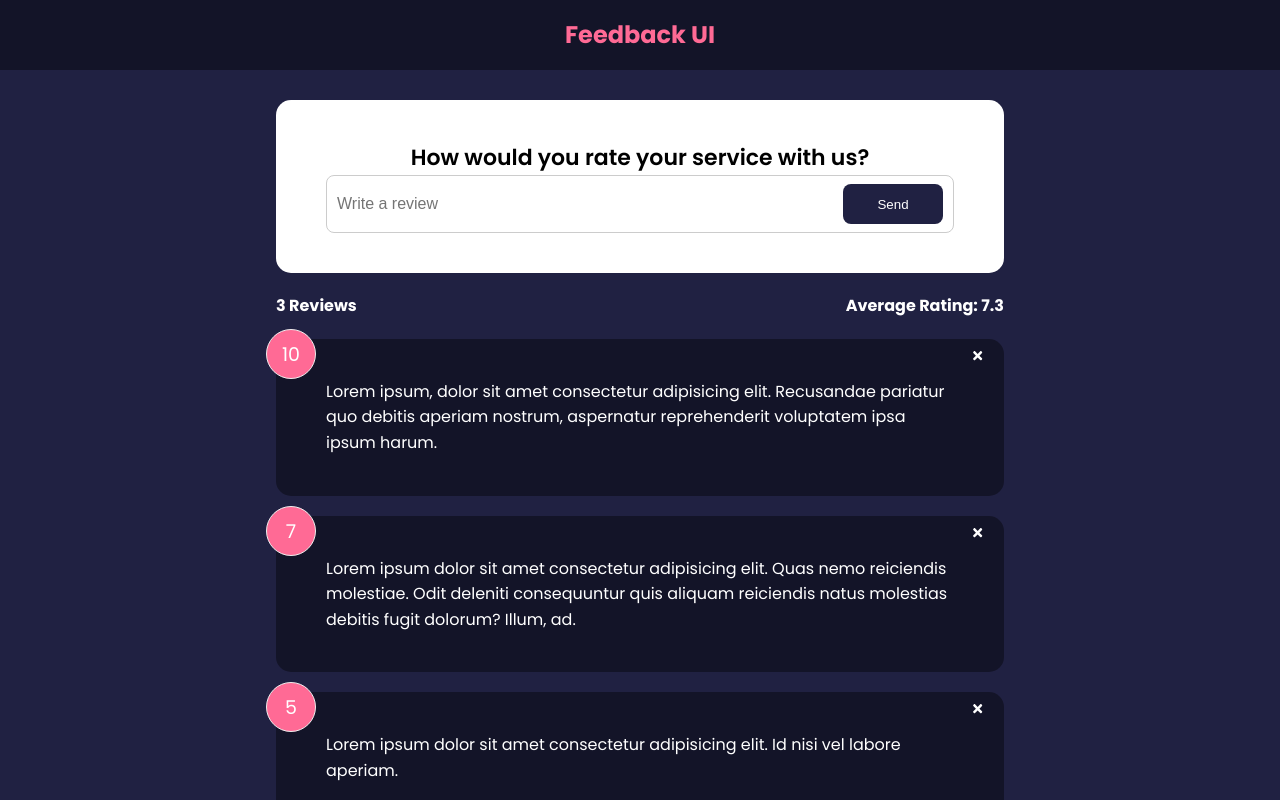
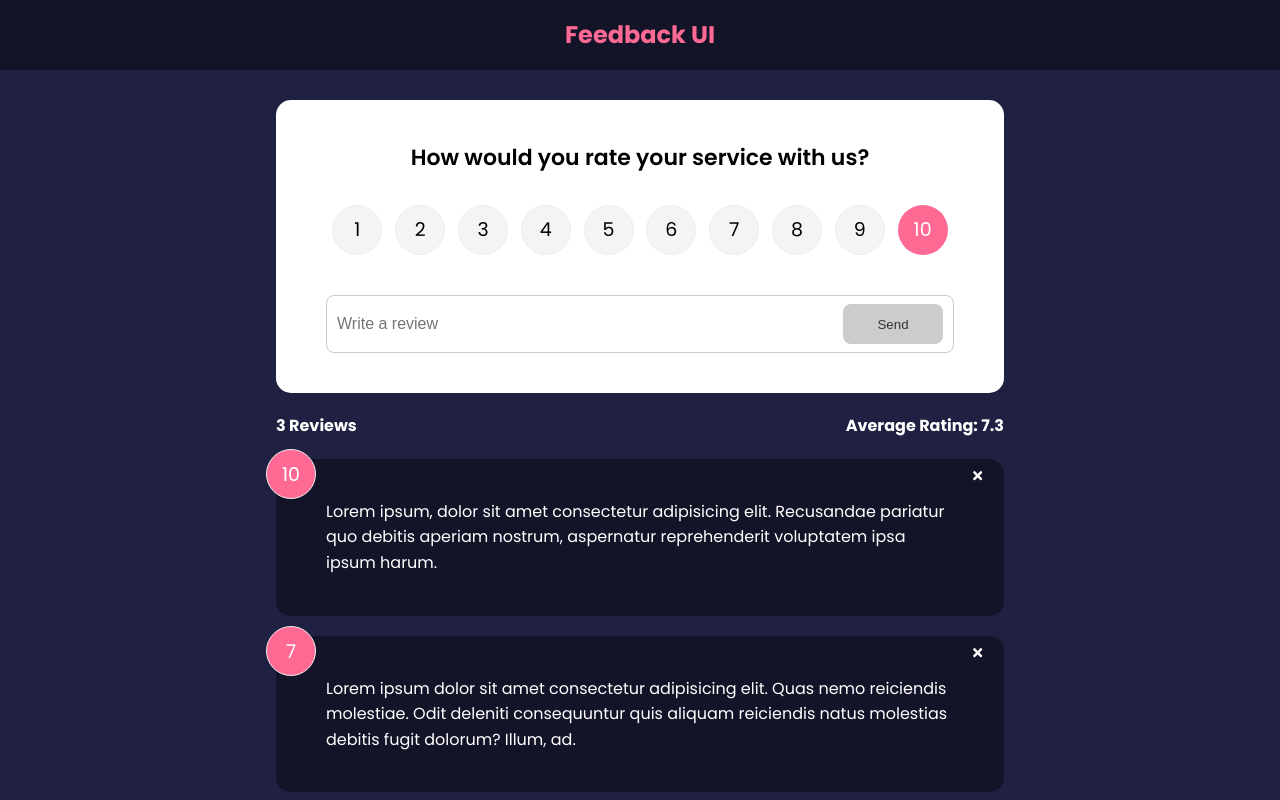
Before and after one commit to Radexman/react-recap, a React (Vite) app: page / in a window 1280 px wide. Shown: the top 800 px of the page. Built offline with nearby package versions, Linux system fonts and the light colour scheme.

Commit message:
Rating Selection

```diff
--- a/src/components/FeedbackForm.jsx
+++ b/src/components/FeedbackForm.jsx
@@ -1,11 +1,26 @@
 import { useState } from 'react';
+import RatingSelect from './RatingSelect';
 import Card from './shared/Card';
 import Button from './shared/Button';
 
 const FeedbackForm = () => {
 	const [text, setText] = useState('');
+	const [rating, setRating] = useState(10);
+	const [btnDisabled, setBtnDisabled] = useState(true);
+	const [message, setMessage] = useState('');
 
 	const handleTextChange = (e) => {
+		if (text === '') {
+			setBtnDisabled(true);
+			setMessage(null);
+		} else if (text !== '' && text.trim().length <= 10) {
+			setBtnDisabled(true);
+			setMessage('Text must be at least 10 characters');
+		} else {
+			setMessage(null);
+			setBtnDisabled(false);
+		}
+
 		setText(e.target.value);
 	};
 
@@ -13,6 +28,7 @@
 		<Card reverse={false}>
 			<form>
 				<h2>How would you rate your service with us?</h2>
+				<RatingSelect select={(rating) => setRating(rating)} />
 				<div className='input-group'>
 					<input
 						type='text'
@@ -20,8 +36,14 @@
 						onChange={handleTextChange}
 						value={text}
 					/>
-					<Button type='submit'>Send</Button>
+					<Button
+						type='submit'
+						isDisabled={btnDisabled}
+					>
+						Send
+					</Button>
 				</div>
+				{message && <div className='message'>{message}</div>}
 			</form>
 		</Card>
 	);
--- /dev/null
+++ b/src/components/RatingSelect.jsx
@@ -0,0 +1,132 @@
+import PropTypes from 'prop-types';
+import { useState } from 'react';
+
+const RatingSelect = ({ select }) => {
+	const [selected, setSelected] = useState(10);
+
+	const handleChange = (e) => {
+		setSelected(+e.currentTarget.value);
+		select(+e.currentTarget.value);
+	};
+
+	return (
+		<ul className='rating'>
+			<li>
+				<input
+					type='radio'
+					id='num1'
+					name='rating'
+					value='1'
+					onChange={handleChange}
+					checked={selected === 1}
+				/>
+				<label htmlFor='num1'>1</label>
+			</li>
+			<li>
+				<input
+					type='radio'
+					id='num2'
+					name='rating'
+					value='2'
+					onChange={handleChange}
+					checked={selected === 2}
+				/>
+				<label htmlFor='num2'>2</label>
+			</li>
+			<li>
+				<input
+					type='radio'
+					id='num3'
+					name='rating'
+					value='3'
+					onChange={handleChange}
+					checked={selected === 3}
+				/>
+				<label htmlFor='num3'>3</label>
+			</li>
+			<li>
+				<input
+					type='radio'
+					id='num4'
+					name='rating'
+					value='4'
+					onChange={handleChange}
+					checked={selected === 4}
+				/>
+				<label htmlFor='num4'>4</label>
+			</li>
+			<li>
+				<input
+					type='radio'
+					id='num5'
+					name='rating'
+					value='5'
+					onChange={handleChange}
+					checked={selected === 5}
+				/>
+				<label htmlFor='num5'>5</label>
+			</li>
+			<li>
+				<input
+					type='radio'
+					id='num6'
+					name='rating'
+					value='6'
+					onChange={handleChange}
+					checked={selected === 6}
+				/>
+				<label htmlFor='num6'>6</label>
+			</li>
+			<li>
+				<input
+					type='radio'
+					id='num7'
+					name='rating'
+					value='7'
+					onChange={handleChange}
+					checked={selected === 7}
+				/>
+				<label htmlFor='num7'>7</label>
+			</li>
+			<li>
+				<input
+					type='radio'
+					id='num8'
+					name='rating'
+					value='8'
+					onChange={handleChange}
+					checked={selected === 8}
+				/>
+				<label htmlFor='num8'>8</label>
+			</li>
+			<li>
+				<input
+					type='radio'
+					id='num9'
+					name='rating'
+					value='9'
+					onChange={handleChange}
+					checked={selected === 9}
+				/>
+				<label htmlFor='num9'>9</label>
+			</li>
+			<li>
+				<input
+					type='radio'
+					id='num10'
+					name='rating'
+					value='10'
+					onChange={handleChange}
+					checked={selected === 10}
+				/>
+				<label htmlFor='num10'>10</label>
+			</li>
+		</ul>
+	);
+};
+
+RatingSelect.propTypes = {
+	select: PropTypes.func,
+};
+
+export default RatingSelect;
```
